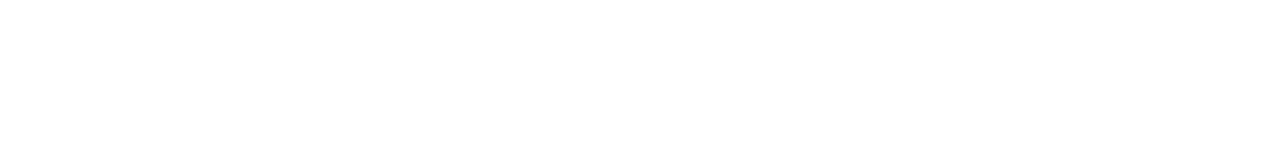
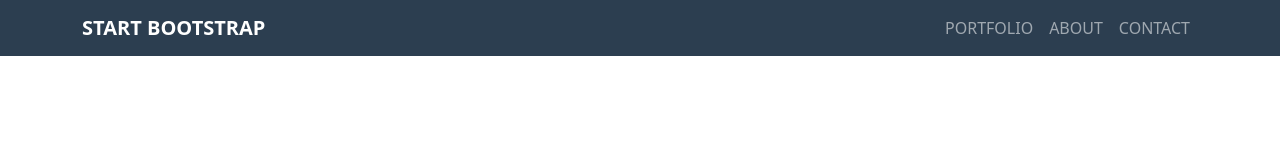
Before and after one commit to antonioiorio94/html-css-bootstrap-freelancer, a plain HTML site: page index.html in a window 1280 px wide. Drawn offline with nearby package versions, Linux system fonts and the light colour scheme.

Commit message:
aggiunta navbar

```diff
--- a/css/style.css
+++ b/css/style.css
@@ -0,0 +1,5 @@
+/*utilities*/
+
+.bg-blue{
+    background-color: #2c3e50;
+}
--- a/index.html
+++ b/index.html
@@ -16,6 +16,34 @@
 
 <body>
 
+    <header>
+        <!--NAVBAR-->
+        <nav class="navbar navbar-expand-lg navbar-dark bg-blue">
+            <div class="container">
+                <a class="navbar-brand fw-bold" href="#">START BOOTSTRAP</a>
+
+
+                <div class="collapse navbar-collapse">
+                    <ul class="navbar-nav ms-auto">
+                        <li class="nav-item">
+                            <a class="nav-link" href="#">PORTFOLIO</a>
+                        </li>
+                        <li class="nav-item">
+                            <a class="nav-link" href="#">ABOUT</a>
+                        </li>
+                        <li class="nav-item">
+                            <a class="nav-link" href="#">CONTACT</a>
+                        </li>
+
+                    </ul>
+                </div>
+            </div>
+        </nav>
+        <!--NAVBAR-->
+
+
+    </header>
+
 </body>
 
 </html>
```
